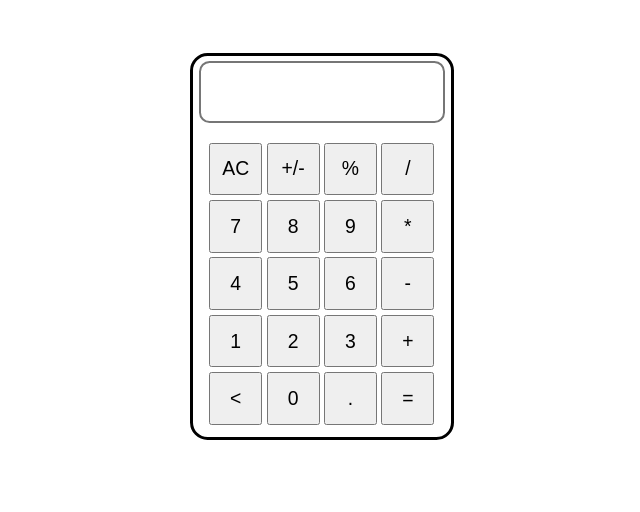
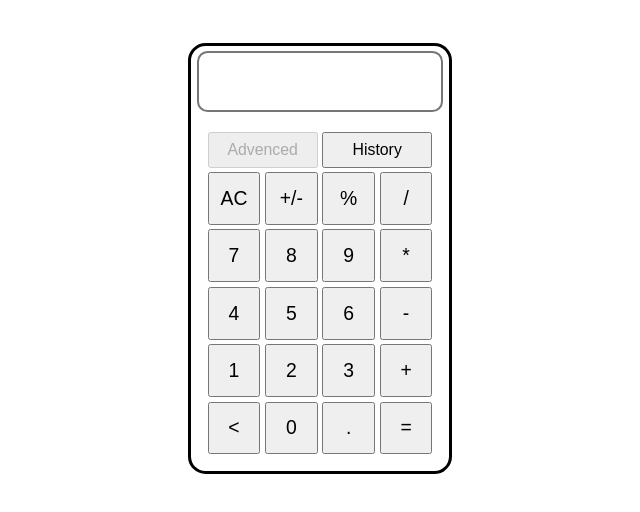
Before and after one commit to App-Ju/Calc, a Vue app: page / in a window 1280 px wide. Shown: the top 512 px of the page, without its empty margins (318-958 px from the left). Built offline with nearby package versions, Linux system fonts and the light colour scheme.

Commit message:
added history button

```diff
--- a/src/App.vue
+++ b/src/App.vue
@@ -1,41 +1,43 @@
 <template>
   <div class="app">
+    <div class="calc">
       <label>
         <input
             v-model='inputValue'
             type="number">
       </label>
       <div id="keyboard">
-      <div class="line">
+        <button class="adv" disabled>Advenced</button>
+        <button @click="show" class="adv">History</button>
+
         <button @click="clear"> {{ clearButton }}</button>
         <button @click="changeSign">+/-</button>
         <button @click="percent">%</button>
         <button @click="divide">/</button>
-      </div>
-      <div class="line">
+
         <button @click="addNumber">7</button>
         <button @click="addNumber">8</button>
         <button @click="addNumber">9</button>
         <button @click="multiply">*</button>
-      </div>
-      <div class="line">
+
         <button @click="addNumber">4</button>
         <button @click="addNumber">5</button>
         <button @click="addNumber">6</button>
         <button @click="minus">-</button>
-      </div>
-      <div class="line">
+
         <button @click="addNumber">1</button>
         <button @click="addNumber">2</button>
         <button @click="addNumber">3</button>
         <button @click="plus">+</button>
-      </div>
-      <div class="line">
+
         <button @click="backspace">&lt;</button>
         <button @click="addNumber">0</button>
-        <button @click="comma">.</button>
+        <button @click="">.</button>
         <button @click="equals">=</button>
       </div>
+    </div>
+    <div v-show="history" class="hist">
+
     </div>
   </div>
 </template>
@@ -52,7 +54,9 @@ export default {
       numberPlus: null,
       numberMinus: null,
       clearButton: 'AC',
-      checkEquals: 0
+      checkEquals: 0,
+      history: '',
+      historyArr: []
     }
   },
   methods: {
@@ -137,6 +141,10 @@ export default {
 
     backspace() {
       this.inputValue = [...`${this.inputValue}`].slice(0, [].length - 1).join('')
+    },
+
+    show() {
+      this.history ? this.history = '' : this.history = 1
     }
   },
 
--- a/src/app.css
+++ b/src/app.css
@@ -2,10 +2,27 @@
     box-sizing: border-box;
     font-size: 1.1rem;
 }
+
 .app {
+    display: inline-flex;
+}
+
+.calc {
+    position: absolute;
+    right: calc(50vw - 7.5rem);
     width: 15rem;
-    height: 22rem;
-    margin: 3rem auto 0 auto;
+    height: 24.5rem;
+    margin: 1rem 0.1rem 0 auto;
+    border-style: solid;
+    border-radius: 1rem;
+}
+
+.hist {
+    position: absolute;
+    left: calc(50vw + 7.6rem);
+    width: 10rem;
+    height: 24.5rem;
+    margin: 1rem auto 0 0;
     border-style: solid;
     border-radius: 1rem;
 }
@@ -21,12 +38,23 @@ button {
     margin: 0.13rem;
 }
 
+.adv {
+    width: 6.25rem;
+    height: 2rem;
+    margin: 0.13rem;
+    font-size: 0.9rem;
+}
+
 input {
     display: block;
     width: 14rem;
     height: 3.5rem;
-    margin: 0.3rem auto 1rem auto ;
+    margin: 0.3rem auto 1rem auto;
     border-style: solid;
     border-radius: 0.6rem;
     text-align: right;
 }
+
+.hide {
+    display: none;
+}
```
Lines whose indentation alone changed are shown as unchanged.
